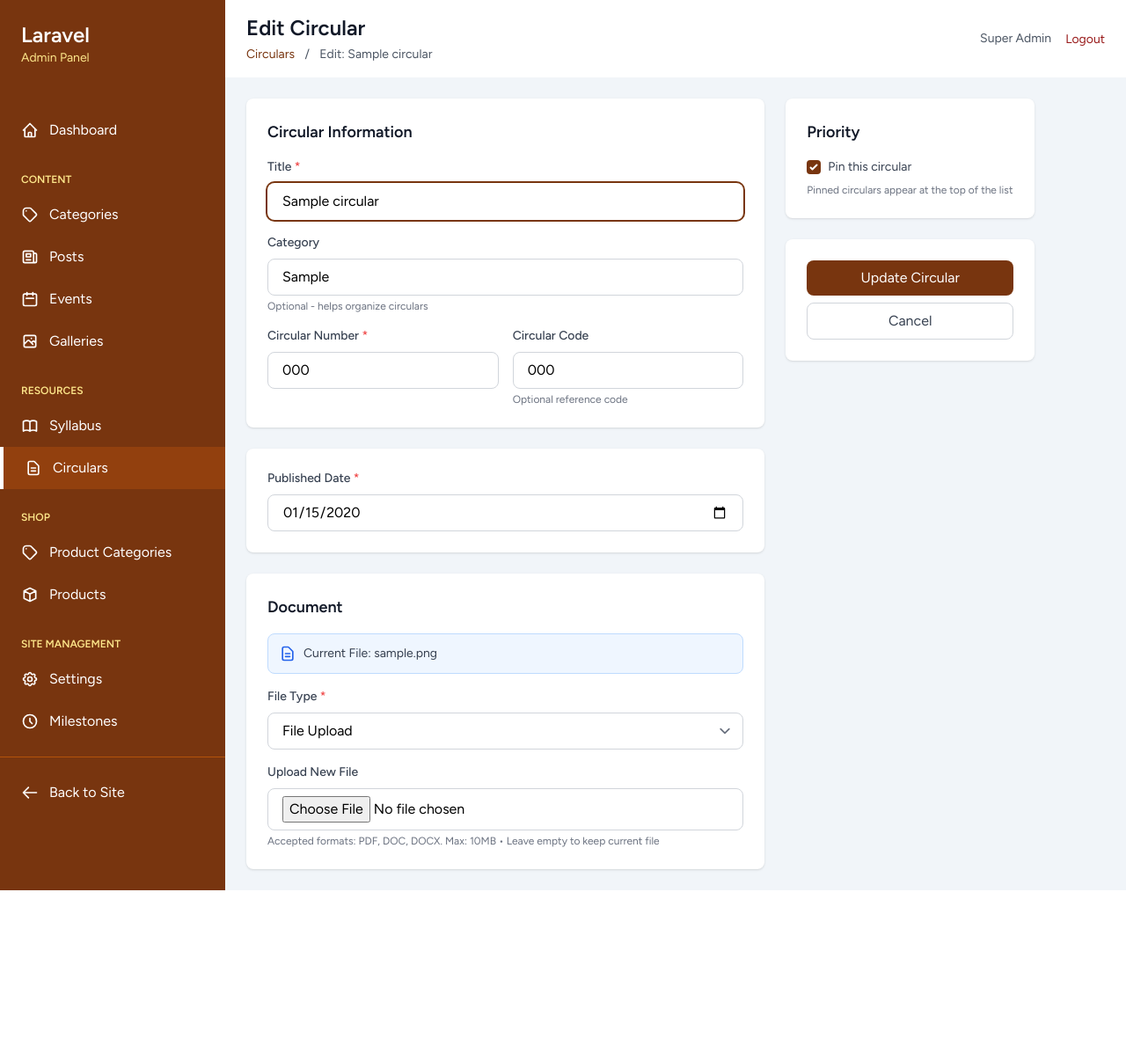
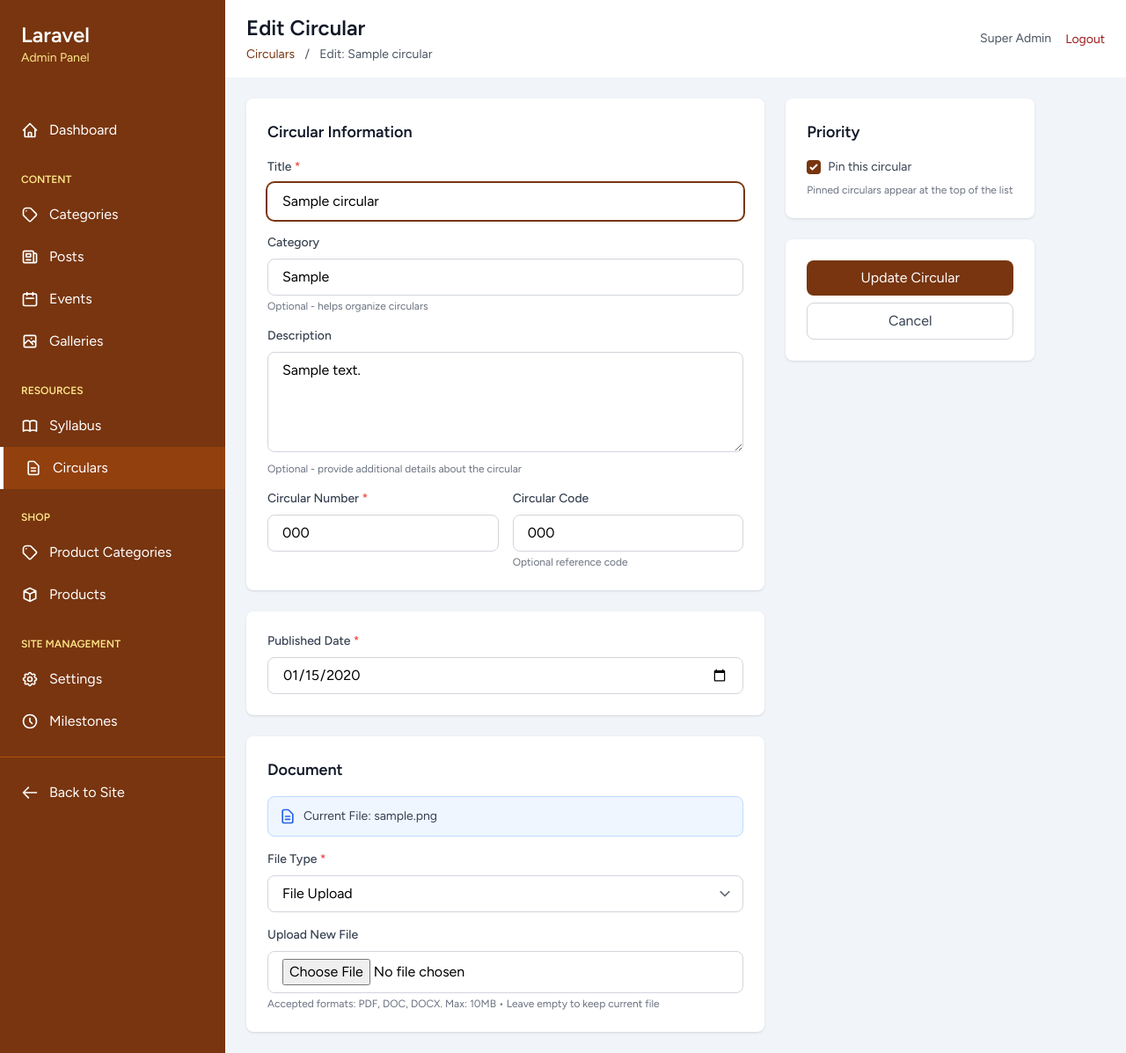
Before and after one commit to yasogaran/kdsb, a Laravel app: page /admin/circulars/1/edit in a window 1280 px wide. Shown: the whole page at 88% size. Before the commit the page ends 1012 px from the top, so only its background shows below. Run offline with Laravel 12, Linux system fonts and the light colour scheme; a user stored in the database is signed in; data comes from the database, SQL or seed files in the repository; tables that the repository leaves empty hold one stand-in row (values such as "Sample post"); style sheets or scripts are compiled from the project's sources; some libraries are stand-ins or nearby versions.

Commit message:
Add description and auto-fillable slug fields to Circular model
Migration:
- Add description (text, nullable) field to circulars table
- Add slug (varchar, unique) field to circulars table

Model changes:
- Add 'description' and 'slug' to fillable array
- Implement automatic slug generation from title
- Add boot method to auto-generate unique slugs on create/update
- Slug is generated using Laravel Str::slug() helper
- Automatically appends number if slug already exists (e.g., title-1, title-2)

Controller changes:
- Add 'description' validation in both store and update methods
- Description field is optional (nullable|string)

View changes:
- Add description textarea with Summernote WYSIWYG editor in create view
- Add description textarea with Summernote WYSIWYG editor in edit view
- Include Summernote CSS and JavaScript libraries
- Configure Summernote with basic formatting toolbar
- Slug is auto-generated, no manual input needed

```diff
--- a/app/Http/Controllers/Admin/CircularController.php
+++ b/app/Http/Controllers/Admin/CircularController.php
@@ -54,6 +54,7 @@ class CircularController extends Controller
             'circular_code' => 'nullable|string|max:255',
             'title' => 'required|string|max:255',
             'category' => 'nullable|string|max:255',
+            'description' => 'nullable|string',
             'file_type' => 'required|in:file,url',
             'file_path' => 'required_if:file_type,file|nullable|file|mimes:pdf,doc,docx|max:10240',
             'external_link' => 'required_if:file_type,url|nullable|url',
@@ -100,6 +101,7 @@ class CircularController extends Controller
             'circular_code' => 'nullable|string|max:255',
             'title' => 'required|string|max:255',
             'category' => 'nullable|string|max:255',
+            'description' => 'nullable|string',
             'file_type' => 'required|in:file,url',
             'file_path' => 'required_if:file_type,file|nullable|file|mimes:pdf,doc,docx|max:10240',
             'external_link' => 'required_if:file_type,url|nullable|url',
--- a/app/Models/Circular.php
+++ b/app/Models/Circular.php
@@ -4,6 +4,7 @@ namespace App\Models;
 
 use Illuminate\Database\Eloquent\Model;
 use Illuminate\Database\Eloquent\SoftDeletes;
+use Illuminate\Support\Str;
 
 class Circular extends Model
 {
@@ -13,7 +14,9 @@ class Circular extends Model
         'circular_number',
         'circular_code',
         'title',
+        'slug',
         'category',
+        'description',
         'file_type',
         'file_path',
         'external_link',
@@ -26,6 +29,44 @@ class Circular extends Model
         'is_pinned' => 'boolean',
     ];
 
+    /**
+     * Boot the model and auto-generate slug
+     */
+    protected static function boot()
+    {
+        parent::boot();
+
+        static::creating(function ($circular) {
+            if (empty($circular->slug)) {
+                $circular->slug = static::generateUniqueSlug($circular->title);
+            }
+        });
+
+        static::updating(function ($circular) {
+            if ($circular->isDirty('title') && empty($circular->slug)) {
+                $circular->slug = static::generateUniqueSlug($circular->title);
+            }
+        });
+    }
+
+    /**
+     * Generate a unique slug from the title
+     */
+    protected static function generateUniqueSlug($title)
+    {
+        $slug = Str::slug($title);
+        $originalSlug = $slug;
+        $count = 1;
+
+        // Check if slug exists and append number if needed
+        while (static::where('slug', $slug)->exists()) {
+            $slug = $originalSlug . '-' . $count;
+            $count++;
+        }
+
+        return $slug;
+    }
+
     public function scopePinned($query)
     {
         return $query->where('is_pinned', true);
--- a/resources/views/admin/circulars/edit.blade.php
+++ b/resources/views/admin/circulars/edit.blade.php
@@ -54,6 +54,21 @@
                             <p class="mt-1 text-sm text-red-600">{{ $message }}</p>
                         @enderror
                         <p class="mt-1 text-xs text-gray-500">Optional - helps organize circulars</p>
+                    </div>
+
+                    <!-- Description -->
+                    <div class="mb-4">
+                        <label for="description" class="block text-sm font-medium text-gray-700 mb-2">
+                            Description
+                        </label>
+                        <textarea name="description"
+                                  id="description"
+                                  rows="4"
+                                  class="summernote w-full px-4 py-2 border border-gray-300 rounded-lg focus:ring-2 focus:ring-primary focus:border-transparent @error('description') border-red-500 @enderror">{{ old('description', $circular->description) }}</textarea>
+                        @error('description')
+                            <p class="mt-1 text-sm text-red-600">{{ $message }}</p>
+                        @enderror
+                        <p class="mt-1 text-xs text-gray-500">Optional - provide additional details about the circular</p>
                     </div>
 
                     <div class="grid grid-cols-1 md:grid-cols-2 gap-4">
@@ -223,8 +238,30 @@
     </form>
 </div>
 
+@push('styles')
+<link href="https://cdn.jsdelivr.net/npm/summernote@0.8.18/dist/summernote-lite.min.css" rel="stylesheet">
+@endpush
+
 @push('scripts')
+<script src="https://code.jquery.com/jquery-3.6.0.min.js"></script>
+<script src="https://cdn.jsdelivr.net/npm/summernote@0.8.18/dist/summernote-lite.min.js"></script>
 <script>
+    $(document).ready(function() {
+        // Initialize Summernote
+        $('.summernote').summernote({
+            height: 200,
+            toolbar: [
+                ['style', ['style']],
+                ['font', ['bold', 'italic', 'underline', 'clear']],
+                ['color', ['color']],
+                ['para', ['ul', 'ol', 'paragraph']],
+                ['table', ['table']],
+                ['insert', ['link']],
+                ['view', ['fullscreen', 'codeview', 'help']]
+            ]
+        });
+    });
+
     // Toggle file fields based on type
     function toggleFileFields() {
         const fileType = document.getElementById('file_type').value;
```
Also changed, not shown: resources/views/admin/circulars/create.blade.php (+37 -0 lines), database/migrations/2025_11_18_180000_add_description_and_slug_to_circulars_table.php (added).
